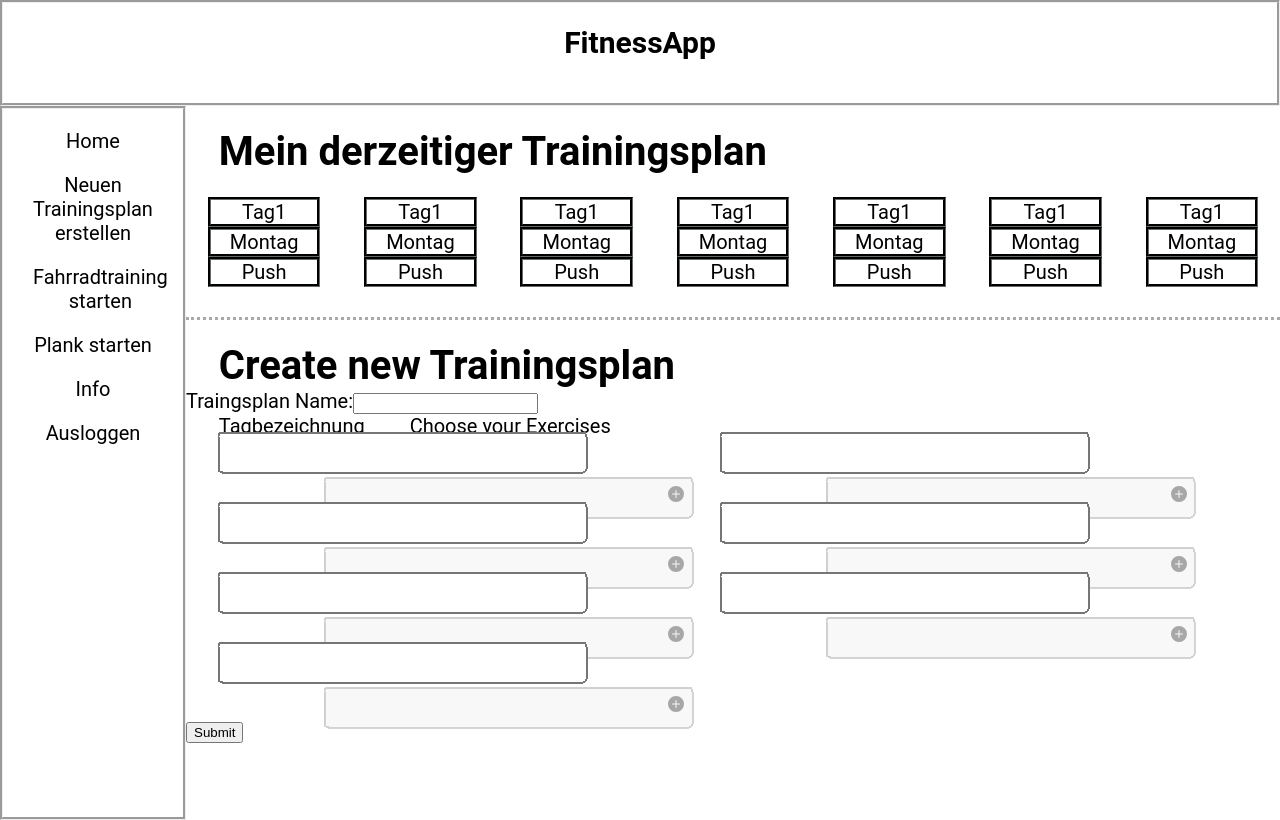
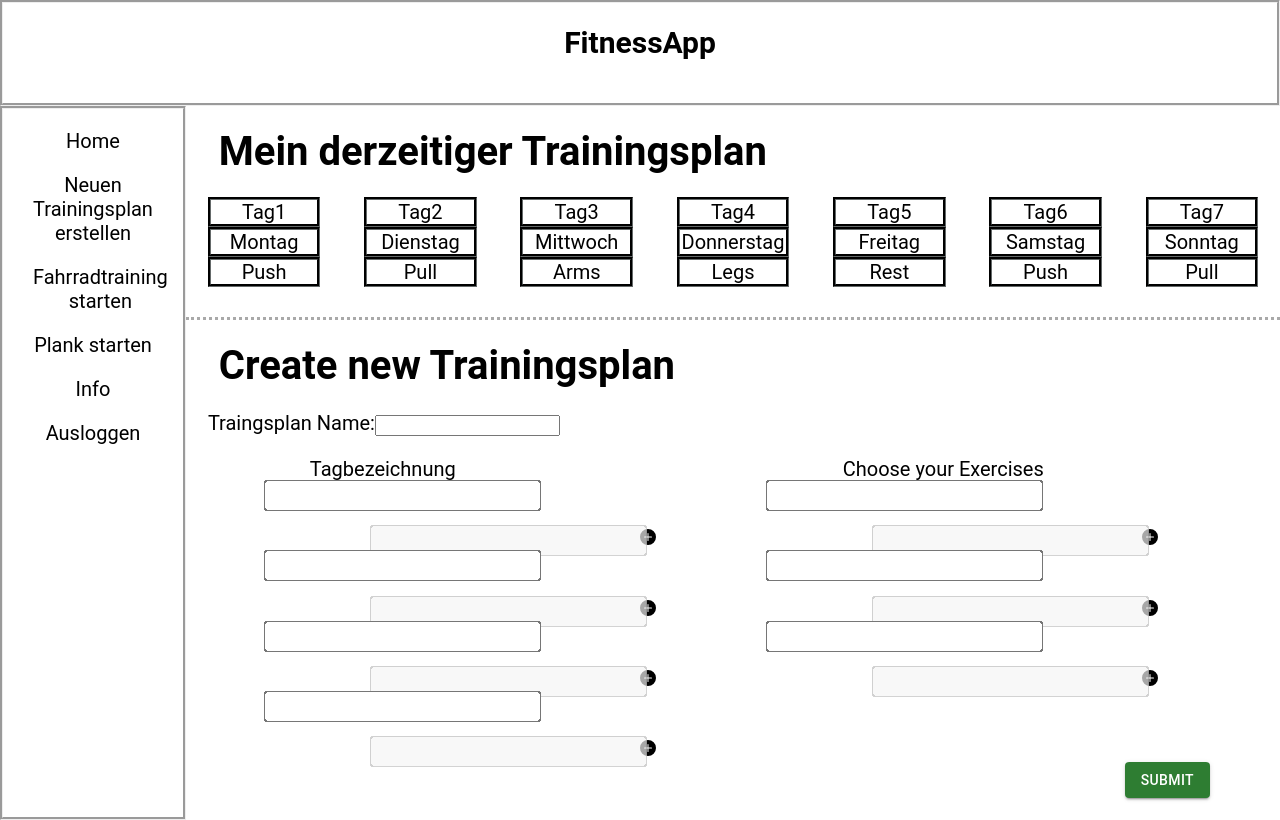
Before and after one commit to Laurin291/fitnesswebapp, a React (Create React App) app: page /create in a window 1280 px wide. Built offline with nearby package versions, Linux system fonts and the light colour scheme.

Commit message:
Uebungselect.js design update

```diff
--- a/src/index.css
+++ b/src/index.css
@@ -248,12 +248,12 @@ a {
 .tagesbezeichnung{
   color: black;
   margin-left: 3%;
-  scale: 200%;
+  scale: 150%;
 }
 .uebungauswählen{
   margin-left: 25%;
   margin-top: 5%;
-  scale: 200%;
+  scale: 150%;
 }
 
 
@@ -317,6 +317,10 @@ a {
   display: flex;
   flex-direction: column;
 }
+#content2{
+  display: flex;
+  float: right;
+}
 
 
 
@@ -377,5 +381,40 @@ ul {
 }
 
 .plusicon{
-  margin-left:14%
+ margin-left: 8%;
 }
+
+#submitButton{
+  margin-left:auto;
+  margin-right: 5em;
+  display: block;
+}
+
+.trainingsplanname{
+ margin: 2%;
+}
+
+.css-bhp9pd-MuiPaper-root-MuiCard-root {
+  background-color: #fff;
+  color: rgba(0, 0, 0, 0.87);
+  -webkit-transition: box-shadow 300ms cubic-bezier(0.4, 0, 0.2, 1) 0ms;
+  transition: box-shadow 300ms cubic-bezier(0.4, 0, 0.2, 1) 0ms;
+  border-radius: 4px;
+  box-shadow: 0px 2px 1px -1px rgba(0,0,0,0.2), 0px 1px 1px 0px rgba(0,0,0,0.14), 0px 1px 3px 0px rgba(0,0,0,0.12);
+  overflow: hidden;
+
+  display: flex;
+  flex-direction: column;
+  width: 100%;
+  min-width: 45vh;
+}
+
+.css-abna4k-MuiList-root {
+  list-style: none;
+  margin: 0;
+  padding: 0;
+  position: relative;
+  background-color: #fff;
+  overflow: auto;
+
+}
--- a/src/pages/Create.js
+++ b/src/pages/Create.js
@@ -10,6 +10,7 @@ import TableContainer from '@mui/material/TableContainer';
 import TableHead from '@mui/material/TableHead';
 import TableRow from '@mui/material/TableRow';
 import Paper from '@mui/material/Paper';
+import Button from '@mui/material/Button';
 
 
 // eslint-disable-next-line react-hooks/rules-of-hooks
@@ -108,6 +109,28 @@ export default function DropdownCheckbox() {
         window.localStorage.clear()
     }
 
+    const DayCreateComponent = (number) => {
+        console.log(number)
+        return (
+            <li>
+                <input type="text" className="tagesbezeichnung" value={Tgsbz1}
+                       onChange={(e) => setTgsbz1(e.target.value)}></input>
+                <input type="text" className="uebungauswählen" disabled value={getText(number)}></input>
+                <Link to={'/uebungselect/' + number}><PlusIcon onClick={clearLocalStorage} class="plusicon"/></Link>
+            </li>
+        )
+    }
+
+    const DayShowComponent = ({tag}) => {
+        return (
+            <div className="trtagdivs">
+                <p className="trtagcontent">Tag{tag.tagesnummer}</p>
+                <p className="trtagcontent">{tag.wochentag}</p>
+                <p className="trtagcontent">{tag.tagesbezeichnung}</p>
+            </div>
+        )
+    }
+
     const [checked, setChecked] = useState(false)
 
 
@@ -117,41 +140,42 @@ export default function DropdownCheckbox() {
                 <div id="trainingsplananzeige">
                     <h1 className="ueberschrift">Mein derzeitiger Trainingsplan</h1>
                     <div id="divs">
-                        <div className="trtagdivs">
-                            <p className="trtagcontent">Tag1</p>
-                            <p className="trtagcontent">Montag</p>
-                            <p className="trtagcontent">Push</p>
-                        </div>
-                        <div className="trtagdivs">
-                            <p className="trtagcontent">Tag1</p>
-                            <p className="trtagcontent">Montag</p>
-                            <p className="trtagcontent">Push</p>
-                        </div>
-                        <div className="trtagdivs">
-                            <p className="trtagcontent">Tag1</p>
-                            <p className="trtagcontent">Montag</p>
-                            <p className="trtagcontent">Push</p>
-                        </div>
-                        <div className="trtagdivs">
-                            <p className="trtagcontent">Tag1</p>
-                            <p className="trtagcontent">Montag</p>
-                            <p className="trtagcontent">Push</p>
-                        </div>
-                        <div className="trtagdivs">
-                            <p className="trtagcontent">Tag1</p>
-                            <p className="trtagcontent">Montag</p>
-                            <p className="trtagcontent">Push</p>
-                        </div>
-                        <div className="trtagdivs">
-                            <p className="trtagcontent">Tag1</p>
-                            <p className="trtagcontent">Montag</p>
-                            <p className="trtagcontent">Push</p>
-                        </div>
-                        <div className="trtagdivs">
-                            <p className="trtagcontent">Tag1</p>
-                            <p className="trtagcontent">Montag</p>
-                            <p className="trtagcontent">Push</p>
-                        </div>
+                        <DayShowComponent tag={{
+                            tagesnummer: 1,
+                            wochentag: 'Montag',
+                            tagesbezeichnung: 'Push'
+                        }}/>
+                        <DayShowComponent tag={{
+                            tagesnummer: 2,
+                            wochentag: 'Dienstag',
+                            tagesbezeichnung: 'Pull'
+                        }}/>
+                        <DayShowComponent tag={{
+                            tagesnummer: 3,
+                            wochentag: 'Mittwoch',
+                            tagesbezeichnung: 'Arms'
+                        }}/>
+                        <DayShowComponent tag={{
+                            tagesnummer: 4,
+                            wochentag: 'Donnerstag',
+                            tagesbezeichnung: 'Legs'
+                        }}/>
+                        <DayShowComponent tag={{
+                            tagesnummer: 5,
+                            wochentag: 'Freitag',
+                            tagesbezeichnung: 'Rest'
+                        }}/>
+                        <DayShowComponent tag={{
+                            tagesnummer: 6,
+                            wochentag: 'Samstag',
+                            tagesbezeichnung: 'Push'
+                        }}/>
+                        <DayShowComponent tag={{
+                            tagesnummer: 7,
+                            wochentag: 'Sonntag',
+                            tagesbezeichnung: 'Pull'
+                        }}/>
+
 
                     </div>
                 </div>
@@ -159,57 +183,34 @@ export default function DropdownCheckbox() {
                     <div>
                         <div>
                             <h1 className="ueberschrift">Create new Trainingsplan</h1>
-                            <label htmlFor="Trainingsplanname">Traingsplan Name:</label>
-                            <input type="text" id="Trainingsplanname" value={Trainingsplanname}
+
+                        </div>
+                        <div className="trainingsplanname">
+                            <label htmlFor="trainingsplanname" >Traingsplan Name:</label>
+                            <input type="text" value={Trainingsplanname}
                                    onChange={(e) => setTrainingsplanname(e.target.value)}></input>
                         </div>
-                        <label htmlFor="Tagesbezeichnung" className="tagesbezeichnung">Tagbezeichnung</label>
-                        <label htmlFor="Exercise" id="Exercise">Choose your Exercises</label>
                         <ul>
-                        {/* day1 *********************************************** */}
-                        <li>
-                            <input type="text" className="tagesbezeichnung" value={Tgsbz1} onChange={(e) => setTgsbz1(e.target.value)}></input>
-                            <input type="text" className="uebungauswählen" disabled value={getText("1")}></input>
-                            <Link to={'/uebungselect/' + "1"}><PlusIcon onClick={clearLocalStorage} class="plusicon"/></Link>
-                        </li>
-                        {/* day2 *********************************************** */}
-                        <li>
-                            <input type="text" className="tagesbezeichnung" value={Tgsbz2}  onChange={(e) => setTgsbz2(e.target.value)}></input>
-                            <input type="text" className="uebungauswählen" disabled value={getText("2")}></input>
-                            <Link to={'/uebungselect/' + "2"}><PlusIcon class="plusicon"/></Link>
-                        </li>
-                        {/* day3 *********************************************** */}
-                        <li>
-                            <input type="text" className="tagesbezeichnung" value={Tgsbz3} onChange={(e) => setTgsbz3(e.target.value)}></input>
-                            <input type="text" className="uebungauswählen" disabled value={getText("3")}></input>
-                            <Link to={'/uebungselect/' + "3"}><PlusIcon class="plusicon"/></Link>
-                        </li>
-                        {  /* day4 *********************************************** */}
-                        <li>
-                            <input type="text" className="tagesbezeichnung" value={Tgsbz4} onChange={(e) => setTgsbz4(e.target.value)}></input>
-                            <input type="text" className="uebungauswählen" disabled value={getText("4")}></input>
-                            <Link to={'/uebungselect/' + "4"}><PlusIcon class="plusicon"/></Link>
-                        </li>
-                        {/* day5 *********************************************** */}
-                        <li>
-                            <input type="text" className="tagesbezeichnung" value={Tgsbz5} onChange={(e) => setTgsbz5(e.target.value)}></input>
-                            <input type="text" className="uebungauswählen" disabled value={getText("5")}></input>
-                            <Link to={'/uebungselect/' + "5"}><PlusIcon class="plusicon"/></Link>
-                        </li>
-                        {/* day6 *********************************************** */}
-                        <li>
-                        <input type="text" className="tagesbezeichnung" value={Tgsbz6} onChange={(e) => setTgsbz6(e.target.value)}></input>
-                        <input type="text" className="uebungauswählen" disabled value={getText("6")}></input>
-                        <Link to={'/uebungselect/' + "6"}><PlusIcon class="plusicon"/></Link>
-                        </li>
-                        {/* day7 *********************************************** */}
-                        <li>
-                            <input type="text" className="tagesbezeichnung" value={Tgsbz7} onChange={(e) => setTgsbz7(e.target.value)}></input>
-                            <input type="text" className="uebungauswählen" disabled value={getText("7")}></input>
-                            <Link to={'/uebungselect/' + "7"}><PlusIcon class="plusicon"/></Link>
-                        </li>
-                            </ul>
-                        <button>Submit</button>
+                            <label htmlFor="Tagesbezeichnung" className="tagesbezeichnung">Tagbezeichnung</label>
+                            {/* day1 *********************************************** */}
+                            <DayCreateComponent number={1}/>
+                            {/* day2 *********************************************** */}
+                            <DayCreateComponent number={2}/>
+                            {/* day3 *********************************************** */}
+                            <DayCreateComponent number={3}/>
+                            {  /* day4 *********************************************** */}
+                            <DayCreateComponent number={4}/>
+                            {/* day5 *********************************************** */}
+                            <label htmlFor="Exercise" id="Exercise">Choose your Exercises</label>
+                            <DayCreateComponent number={5}/>
+                            {/* day6 *********************************************** */}
+                            <DayCreateComponent number={6}/>
+                            {/* day7 *********************************************** */}
+                            <DayCreateComponent number={7}/>
+                        </ul>
+                        <Button variant="contained" color="success" id="submitButton">
+                            Submit
+                        </Button>
 
                         {formError && <p className="error">{formError}</p>}
                     </div>
--- a/src/pages/Uebungselect.js
+++ b/src/pages/Uebungselect.js
@@ -1,114 +1,153 @@
-import {useState} from 'react'
-import {Button, Checkbox, Divider, Dropdown, IconClipboard, IconCopy, IconTrash, Select, Typography} from '@supabase/ui'
+import * as React from 'react';
+import PropTypes from 'prop-types';
+import Box from '@mui/material/Box';
+import Collapse from '@mui/material/Collapse';
+import IconButton from '@mui/material/IconButton';
+import Table from '@mui/material/Table';
+import TableBody from '@mui/material/TableBody';
+import TableCell from '@mui/material/TableCell';
+import TableContainer from '@mui/material/TableContainer';
+import TableHead from '@mui/material/TableHead';
+import TableRow from '@mui/material/TableRow';
+import Typography from '@mui/material/Typography';
+import Paper from '@mui/material/Paper';
+import KeyboardArrowDownIcon from '@mui/icons-material/KeyboardArrowDown';
+import KeyboardArrowUpIcon from '@mui/icons-material/KeyboardArrowUp';
 import data from "../data.js";
-import React from 'react';
-import {ReactComponent as PlusIcon} from '../icons/plus-circle-fill.svg';
-import {Link} from "react-router-dom";
-import { useNavigate} from "react-router-dom";
-//import {ReactComponent as BackIcon} from '../icons/back.svg';
+
+function createData(name, kategorie) {
+    return {
+        name,
+        kategorie,
+        erklaerung: [
+            {
+                date: '2020-01-05',
+                customerId: '11091700',
+                amount: 3,
+            },
+            {
+                date: '2020-01-02',
+                customerId: 'Anonymous',
+                amount: 1,
+            },
+        ],
+    };
+}
 
 
-// eslint-disable-next-line react-hooks/rules-of-hooks
+function Row(props) {
+    const { row } = props;
+    const [open, setOpen] = React.useState(false);
 
-export default function DropdownCheckbox() {
-    const data2 = data.get('uebungen')
-    const [numChildren, setNumChildren] = useState(0)
-    const [value, setValue] = useState("Beine");
-    let items = []
-    let selectedItems =[]
+    return (
+        <React.Fragment>
+            <TableRow sx={{ '& > *': { borderBottom: 'unset' } }}>
+                <TableCell>
+                    <IconButton
+                        aria-label="expand row"
+                        size="small"
+                        onClick={() => setOpen(!open)}
+                    >
+                        {open ? <KeyboardArrowUpIcon /> : <KeyboardArrowDownIcon />}
+                    </IconButton>
+                </TableCell>
+                <TableCell component="th" scope="row">
+                    {row.name}
+                </TableCell>
+                <TableCell align="right">
+                    {row.name}
+                </TableCell>
+                <TableCell align="right">
+                    {row.kategorie}
+                </TableCell>
+            </TableRow>
+            <TableRow>
+                <TableCell style={{ paddingBottom: 0, paddingTop: 0 }} colSpan={6}>
+                    <Collapse in={open} timeout="auto" unmountOnExit>
+                        <Box sx={{ margin: 1 }}>
+                            <Typography variant="h6" gutterBottom component="div">
+                                History
+                            </Typography>
+                            <Table size="small" aria-label="purchases">
+                                <TableHead>
+                                    <TableRow>
+                                        <TableCell>Date</TableCell>
+                                        <TableCell>Customer</TableCell>
+                                        <TableCell align="right">Amount</TableCell>
+                                        <TableCell align="right">Total price ($)</TableCell>
+                                    </TableRow>
+                                </TableHead>
+                                <TableBody>
+                                    {row.erklaerung.map((historyRow) => (
+                                        <TableRow key={historyRow.date}>
+                                            <TableCell component="th" scope="row">
+                                                {historyRow.date}
+                                            </TableCell>
+                                            <TableCell>{historyRow.customerId}</TableCell>
+                                            <TableCell align="right">{historyRow.amount}</TableCell>
+                                            <TableCell align="right">
+                                                {Math.round(historyRow.amount * row.price * 100) / 100}
+                                            </TableCell>
+                                        </TableRow>
+                                    ))}
+                                </TableBody>
+                            </Table>
+                        </Box>
+                    </Collapse>
+                </TableCell>
+            </TableRow>
+        </React.Fragment>
+    );
+}
 
 
-    const Checkbox=({label}) =>{
-        return (
-            <div className="checkbox-wrapper">
-                <label onChange={checkstate} id={label}>
-                    <input type="checkbox" />
-                    <span>{label}</span>
-                </label>
-            </div>
-        );
-    };
 
 
-    const ChildComponent = (otto) => {
-        const data3 = data.getbyID(otto.number, value, "uebungen")
-        return (<div> {data3 && data3.length > 0 && data3.map((userObj, index) => (
-            <p id="ch"> <Checkbox label={userObj.Name}></Checkbox></p>
-        ))}
-        </div>)
-    }
+function rows(){
+    const data2 = data.get('uebungen')
+    let numzeilen = 0;
+    const zeile =[]
+    zeile.push(createData('adw','awda'))
+    zeile.push(createData('adw','awda'))
+    zeile.push(createData('adw','awda'))
+    zeile.push(createData('adw','awda'))
 
-    for (let i = 0; i <= numChildren; i++) {
-        items.push(<ChildComponent key={i} number={i}/>)
-    }
 
-    const addComponent = () => {
-        setNumChildren(data2.length)
-    }
-    function handleChange(e){
-        addComponent()
-        setValue(e.target.value);
-    }
 
-    const ParentComponent = ({children, addComponent}) => {
-        return (
-            <>
-                <div>{children}</div>
-            </>
-        )
-    }
+    if (data2 != null) {
+        numzeilen = data2.length
+        console.log(numzeilen)
 
-    const [checked, setChecked] = useState(false)
-
-    const Backbutton= () =>{
-        let navigate = useNavigate();
-        return (
-            <>
-                <button onClick={() => navigate(-1)} id="back">Back</button>
-            </>
-        );
-    }
-
-    //Funktion um die ausgewählten Übungen zu speichern und wenn sie nicht mehr ausgewählt sind sie zu löschen
-    function checkstate(e){
-
-        if (e.target.checked && !selectedItems.includes(e.currentTarget.id)){
-            selectedItems.push(e.currentTarget.id)
-        }else if (selectedItems.includes(e.currentTarget.id)){
-            const newSelectedItems = selectedItems.filter(function (item) {
-                return item !== e.currentTarget.id;
-            });
-            selectedItems = newSelectedItems
-        }
-        console.log(JSON.stringify(selectedItems))
-        console.log(window.localStorage.getItem("items"))
-    }
-
-    function submitAction(){
-        window.localStorage.clear()
-        window.localStorage.setItem("items", JSON.stringify(selectedItems));
-
+        zeile.push(createData('Brustpresse', 'Brust'))
 
     }
 
+
+    return zeile
+}
+
+
+
+export default function CollapsibleTable() {
     return (
-        <>
-            <div id="navaa">
-                <h1>Select your exercises <Backbutton>Back</Backbutton></h1>
-                <Select  id="options" onChange={handleChange} >
-                    <Select.Option>Beine</Select.Option>
-                    <Select.Option>Brust</Select.Option>
-                    <Select.Option>Rücken</Select.Option>
-                    <Select.Option>Schultern</Select.Option>
-                    <Select.Option>Bizeps</Select.Option>
-                    <Select.Option>Trizpes</Select.Option>
+        <div id="content">
+        <TableContainer component={Paper}>
+            <Table aria-label="collapsible table">
+                <TableHead>
+                    <TableRow>
+                        <TableCell />
+                        <TableCell>Name</TableCell>
+                        <TableCell>Kategorie</TableCell>
 
-                </Select>
-
-                <ParentComponent addComponent={addComponent}>{items} </ParentComponent>
-                <Link to="/create"> <input type="submit" value="Submit" id="ch" onClick={submitAction}></input></Link>
-            </div>
-        </>
-
-    )
+                    </TableRow>
+                </TableHead>
+                <TableBody>
+                    {rows().map((row) => (
+                        <Row key={row.name} row={row} />
+                    ))}
+                </TableBody>
+            </Table>
+        </TableContainer>
+        </div>
+    );
 }
```
